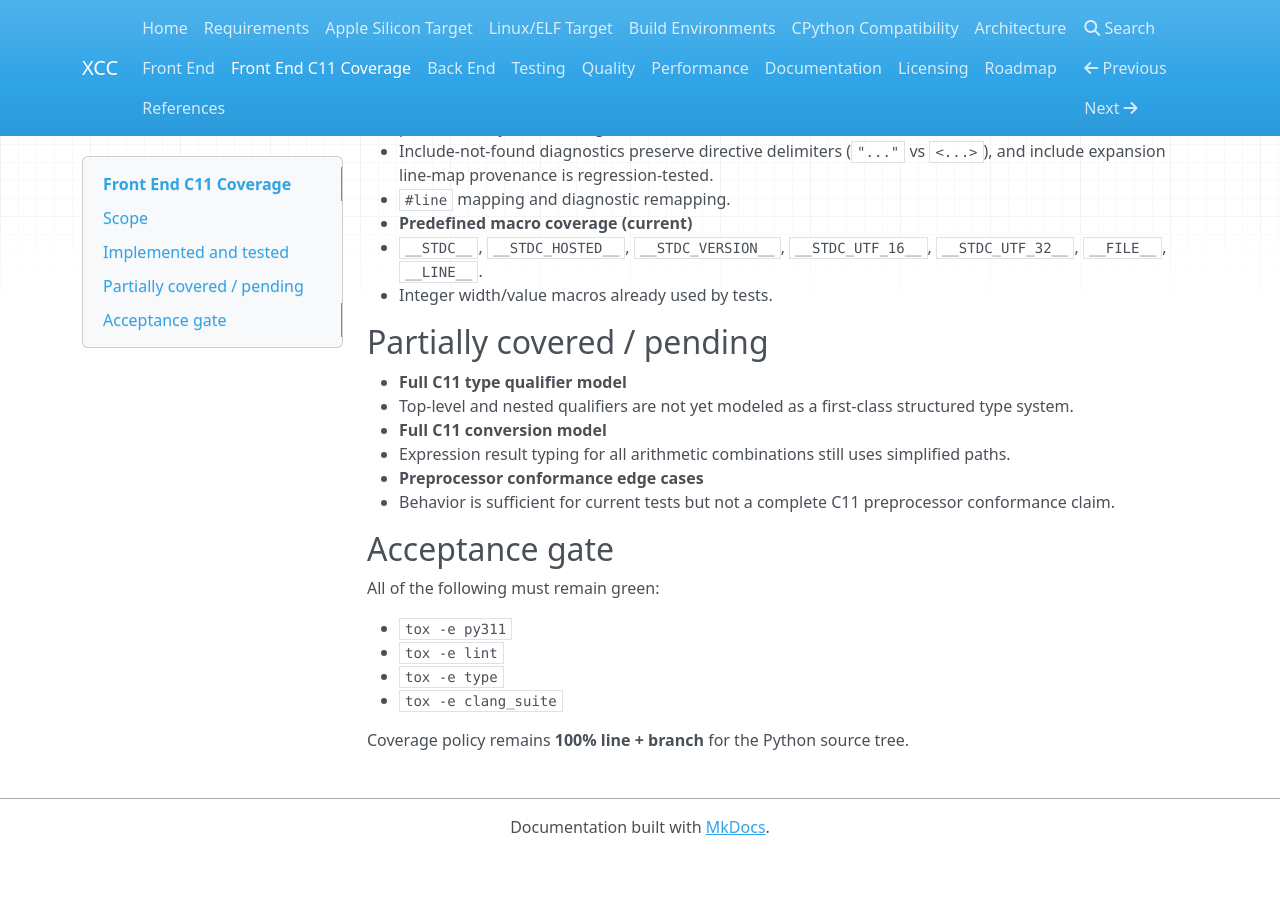
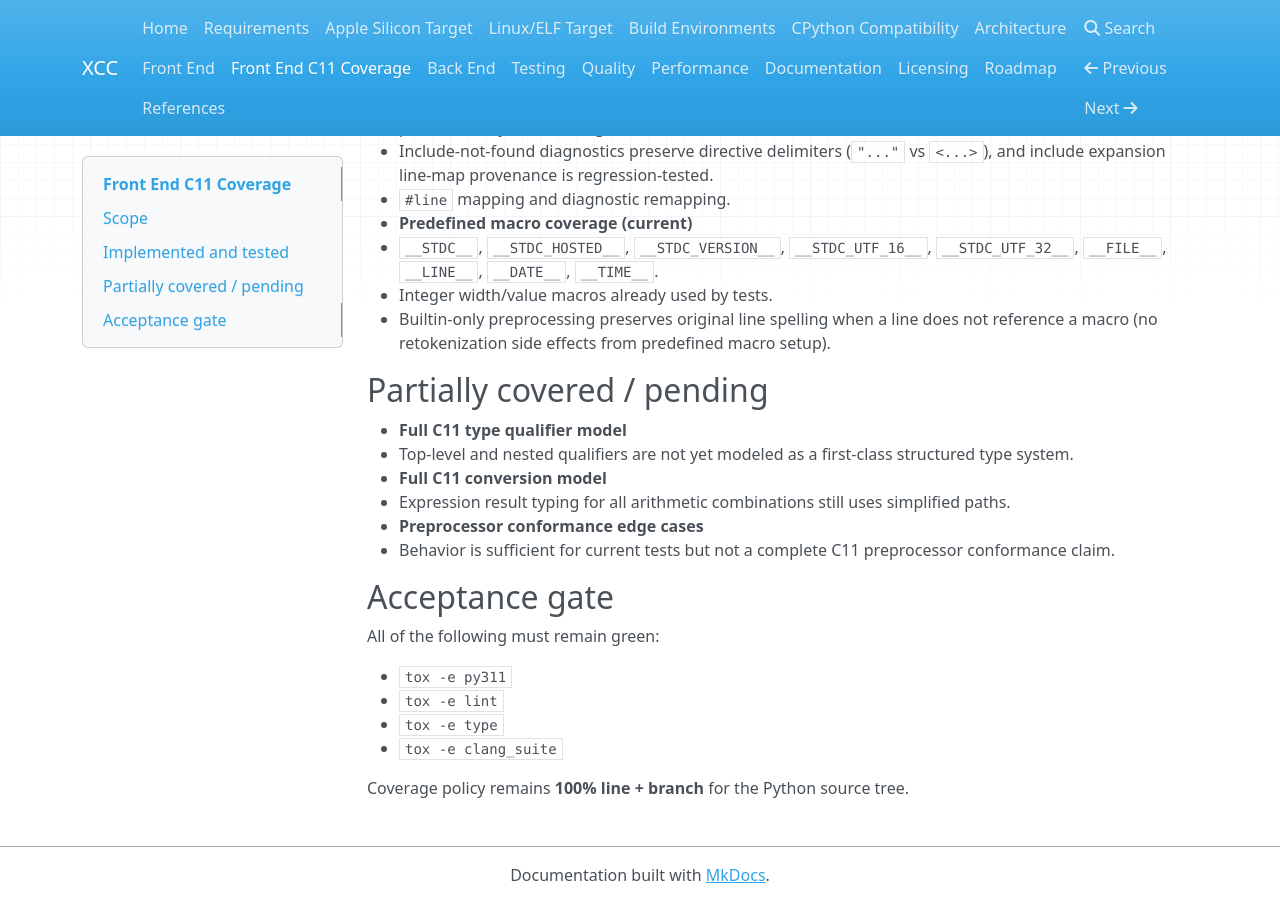
Before and after one commit to tcztzy/xcc, an MkDocs documentation site: the page built from docs/frontend_c11_coverage.md, in a window 1280 px wide and 900 px high, scrolled down 616 px. Built offline with MkDocs 1.6.1, drawn with Linux system fonts in a browser that asks for light colours; nearby versions of some CDN libraries; before the commit the page ends 1471 px from its top, so only the background shows below that.

Commit message:
Fix predefined-macro fast path retokenization regression

```diff
--- a/docs/frontend_c11_coverage.md
+++ b/docs/frontend_c11_coverage.md
@@ -24,8 +24,9 @@ living checklist for parser/sema/preprocessor behavior and regression tests.
   - Include-not-found diagnostics preserve directive delimiters (`"..."` vs `<...>`), and include expansion line-map provenance is regression-tested.
   - `#line` mapping and diagnostic remapping.
 - **Predefined macro coverage (current)**
-  - `__STDC__`, `__STDC_HOSTED__`, `__STDC_VERSION__`, `__STDC_UTF_16__`, `__STDC_UTF_32__`, `__FILE__`, `__LINE__`.
+  - `__STDC__`, `__STDC_HOSTED__`, `__STDC_VERSION__`, `__STDC_UTF_16__`, `__STDC_UTF_32__`, `__FILE__`, `__LINE__`, `__DATE__`, `__TIME__`.
   - Integer width/value macros already used by tests.
+  - Builtin-only preprocessing preserves original line spelling when a line does not reference a macro (no retokenization side effects from predefined macro setup).
 
 ## Partially covered / pending
 
```
Also changed, not shown: TODO.md (+1 -0 lines), 2 other files.
